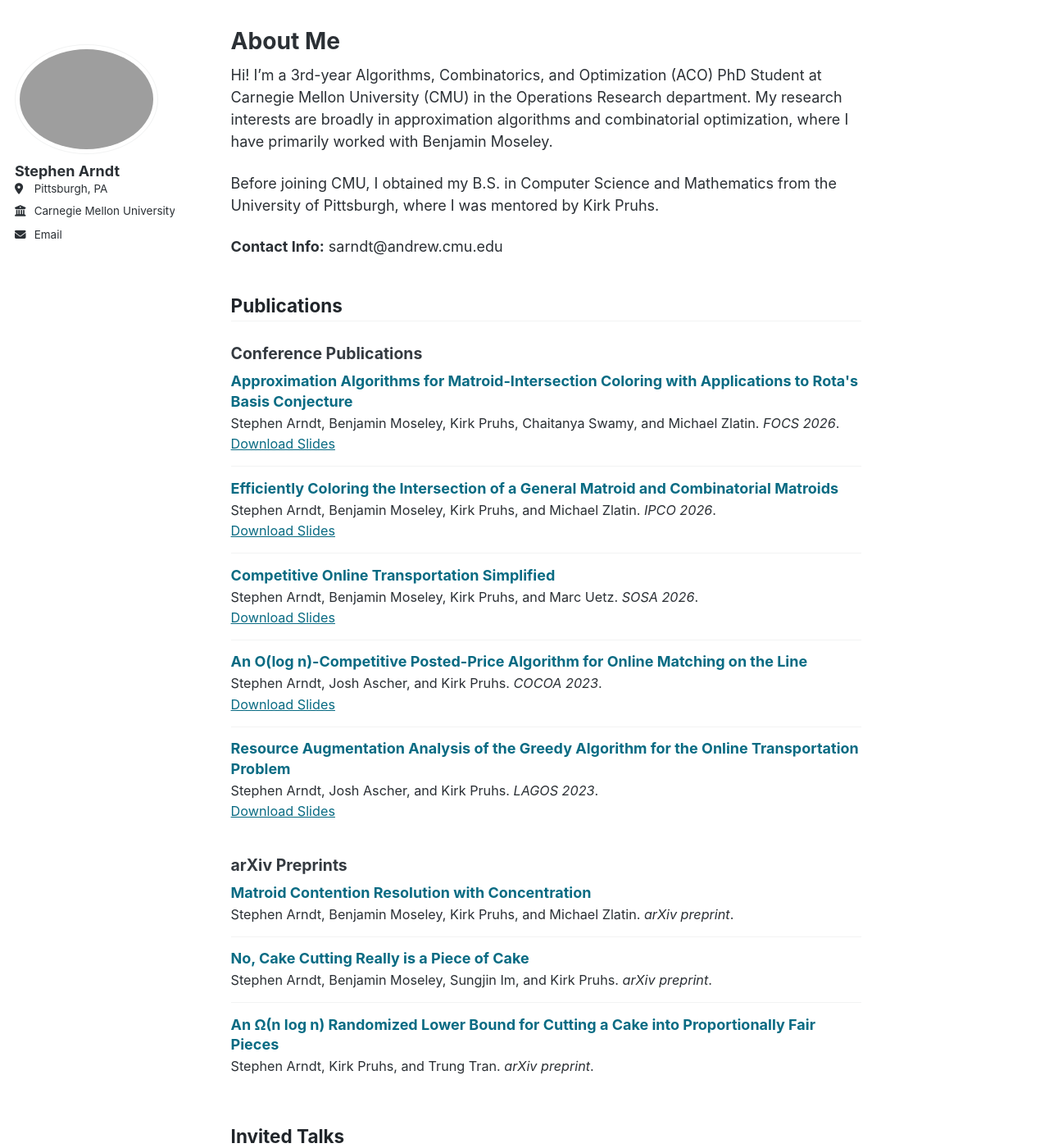
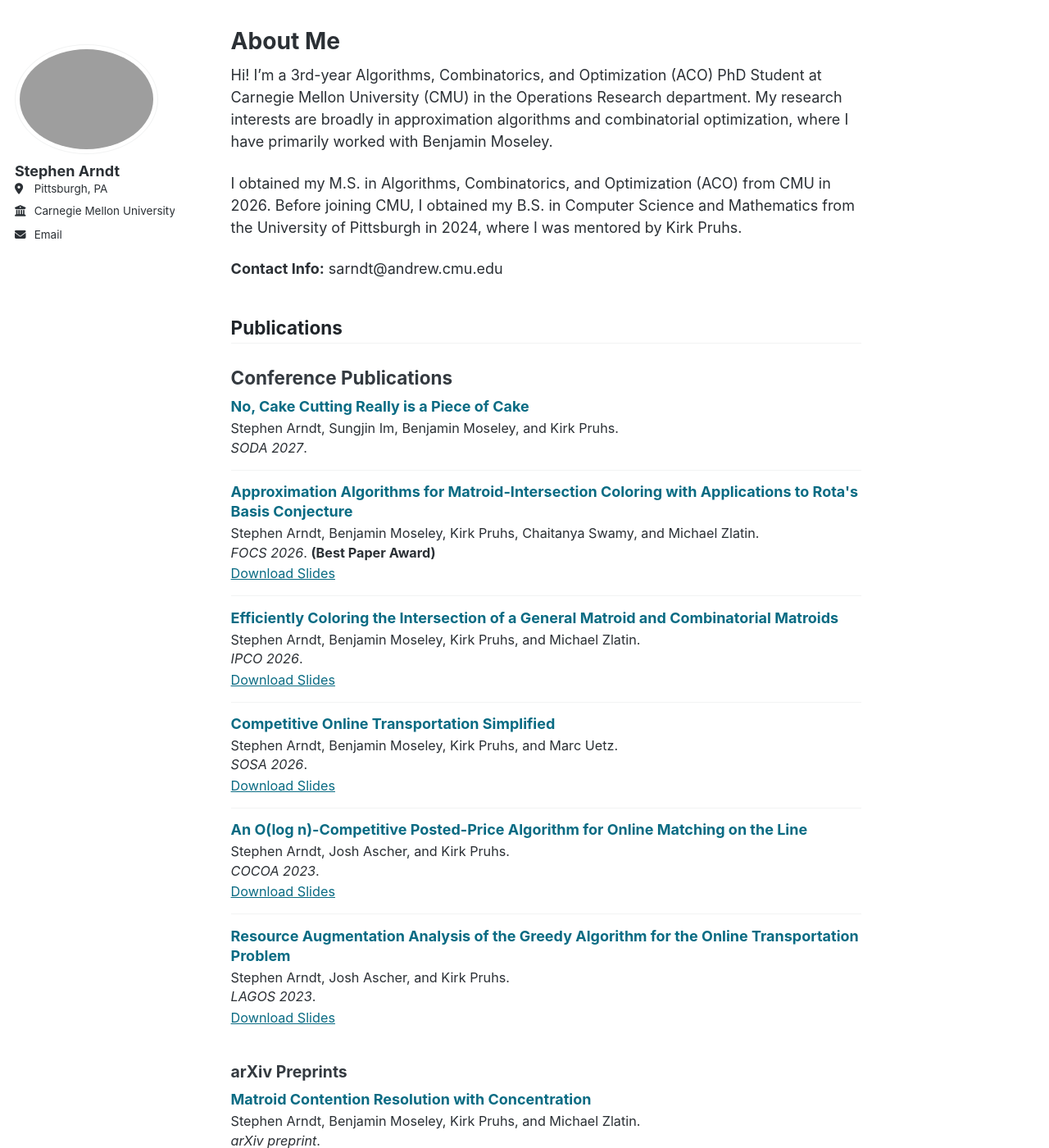
Before and after one commit to StephenA0/stephena0.github.io, a Jekyll site: the page built from _pages/about.md, in a window 1280 px wide and 1400 px high. Shown: the whole window at 82% size. Built offline with Jekyll 4.4.1, drawn with Linux system fonts in a browser that asks for light colours; a script bundle is joined from its source files by our own code; library files that are not in the unit come from our copies; some of the changed text lies outside the part shown.

Commit message:
Update academic website content and presentation

```diff
--- a/_includes/base_path
+++ b/_includes/base_path
@@ -1,4 +1,6 @@
-{% if site.url %}
+{% if jekyll.environment == "development" %}
+  {% assign base_path = site.baseurl %}
+{% elsif site.url %}
   {% assign base_path = site.url | append: site.baseurl %}
 {% else %}
   {% assign base_path = site.github.url %}
--- a/_pages/about.md
+++ b/_pages/about.md
@@ -9,7 +9,7 @@
 
 Hi! I’m a 3rd-year Algorithms, Combinatorics, and Optimization (ACO) PhD Student at Carnegie Mellon University (CMU) in the Operations Research department. My research interests are broadly in approximation algorithms and combinatorial optimization, where I have primarily worked with Benjamin Moseley.
 
-Before joining CMU, I obtained my B.S. in Computer Science and Mathematics from the University of Pittsburgh, where I was mentored by Kirk Pruhs.
+I obtained my M.S. in Algorithms, Combinatorics, and Optimization (ACO) from CMU in 2026. Before joining CMU, I obtained my B.S. in Computer Science and Mathematics from the University of Pittsburgh in 2024, where I was mentored by Kirk Pruhs.
 
 **Contact Info:** sarndt@andrew.cmu.edu
 
@@ -22,7 +22,8 @@
 {% for post in conferences %}
   <article class="publication-entry">
     <h4 class="publication-title"><a href="{{ post.link }}">{{ post.title }}</a></h4>
-    <p class="publication-details">{{ post.excerpt }}. <i>{{ post.venue }}</i>.</p>
+    <p class="publication-details">{{ post.excerpt }}.</p>
+    <p class="publication-venue"><i>{{ post.venue }}</i>.{% if post.award %} <strong>({{ post.award }})</strong>{% endif %}</p>
     {% if post.slidesurl %}<p class="publication-links"><a href="{{ post.slidesurl }}">Download Slides</a></p>{% endif %}
   </article>
 {% endfor %}
@@ -35,7 +36,8 @@
 {% for post in preprints %}
   <article class="publication-entry">
     <h4 class="publication-title"><a href="{{ post.link }}">{{ post.title }}</a></h4>
-    <p class="publication-details">{{ post.excerpt }}. <i>{{ post.venue }}</i>.</p>
+    <p class="publication-details">{{ post.excerpt }}.</p>
+    <p class="publication-venue"><i>{{ post.venue }}</i>.{% if post.award %} <strong>({{ post.award }})</strong>{% endif %}</p>
     {% if post.slidesurl %}<p class="publication-links"><a href="{{ post.slidesurl }}">Download Slides</a></p>{% endif %}
   </article>
 {% endfor %}
@@ -51,10 +53,17 @@
 - May 2026: Waterloo Graphs and Matroids Seminar
 - Apr 2026: CMU OR Seminar
 
+## Workshops
+
+- Sep 2026: [Cargèse Workshop](https://www.cargese.org/2026/) on Combinatorial Optimization
+- Jul 2026: [Emléktábla Workshop](https://users.renyi.hu/~emlektab/) on Matroid Theory
+- Jun 2026: [MAPSP Workshop](https://mapsp2026.webspace.durham.ac.uk/) on Scheduling
+
 ## Teaching
 
 ### TAing
 
+- Fall (Mini) 2026: Network Optimization II (graduate)
 - Summer (Mini) 2026: Optimization for Business (undergrad)
 - Spring 2026: Optimization for Business (undergrad)
 - Spring 2026: Integer Programming (graduate)
@@ -69,17 +78,17 @@
 
 #### Roles
 
+- Aug 2026–27: President
+- Mar–Aug 2026: YinzOR Logistics Co-Chair
+- Aug 2025–26: Treasurer
+- Mar–Aug 2025: YinzOR Flash Talk & Poster Session Co-Chair
 - Aug 2024–25: Undergrad Outreach Chair
-- Mar–Aug 2025: YinzOR Flash Talk & Poster Session Co-Chair
-- Aug 2025–26: Treasurer
-- Mar–Aug 2026: YinzOR Logistics Co-Chair
-- Aug 2026–27: President
 
 #### Talks
 
+- Feb 2025: Pitt CSC Grad School Talk
+- Nov 2024: CMU OR Grad School Talk
 - Feb 2024: Pitt CSC Grad School Talk
-- Nov 2024: CMU OR Grad School Talk
-- Feb 2025: Pitt CSC Grad School Talk
 
 ### Meet-and-Think Seminar
 
@@ -96,7 +105,8 @@
 
 ## Awards and Scholarships
 
-- Mar 2026: Litzenberger Family Fund
+- Nov 2026: FOCS Best Paper Award
+- Mar 2026: Litzenberger Family Fund Award
 - Jan 2026: Egon Balas Award (Best CMU OR/ACO Summer Paper)
 - Aug 2024: Dean’s PhD Scholarship Award
 - Apr 2024: Pitt CS Outstanding Undergraduate Award
@@ -108,3 +118,14 @@
 - [IP Course Notes](/files/aco-qualifying-exam-notes/ip-course-notes.pdf)
 - [LP Course Notes](/files/aco-qualifying-exam-notes/lp-course-notes.pdf)
 - [MCO Course Notes](/files/aco-qualifying-exam-notes/mco-course-notes.pdf)
+
+### Calculus, Intuitively
+
+A 60-page [introduction to Calculus](https://drive.google.com/file/d/1bn58Pj-KD6pm5TVbrXFFwIr4gsxCvw0q/view?usp=sharing) written during the 2020 COVID Lockdowns.
+
+## Pictures
+
+<figure class="personal-picture">
+  <img src="/images/me-bella-tchalla.jpg" alt="Stephen Arndt with Bella and T'Challa">
+  <figcaption>Me, Bella, and T'Challa</figcaption>
+</figure>
--- a/_sass/layout/_homepage.scss
+++ b/_sass/layout/_homepage.scss
@@ -51,6 +51,10 @@
   margin: 0;
 }
 
+#conference-publications {
+  font-size: 1.25rem;
+}
+
 .publication-entry {
   margin: 0 0 0.8rem;
   padding: 0 0 0.8rem;
@@ -78,6 +82,7 @@
 }
 
 .publication-details,
+.publication-venue,
 .publication-links {
   margin: 0 !important;
   font-size: 0.9rem !important;
@@ -86,6 +91,30 @@
 
 .publication-links {
   margin-top: 0.12rem !important;
+}
+
+figure.personal-picture {
+  display: block;
+  width: 75% !important;
+  max-width: 75% !important;
+  margin: 1rem auto 0;
+
+  img {
+    display: block;
+    width: 100%;
+    margin: 0 auto 0.55rem;
+    border-radius: $border-radius;
+  }
+
+  figcaption {
+    width: 100%;
+    margin: 0;
+    color: inherit !important;
+    font-family: inherit !important;
+    font-size: 1em !important;
+    font-style: normal !important;
+    text-align: center !important;
+  }
 }
 
 @media (max-width: $small) {
```
Also changed, not shown: _publications/2026-3-FOCS.md (+1 -0 lines), _publications/2027-SODA_Cake_Submit.md (+4 -4 lines), images/me-bella-tchalla.jpg (added).
